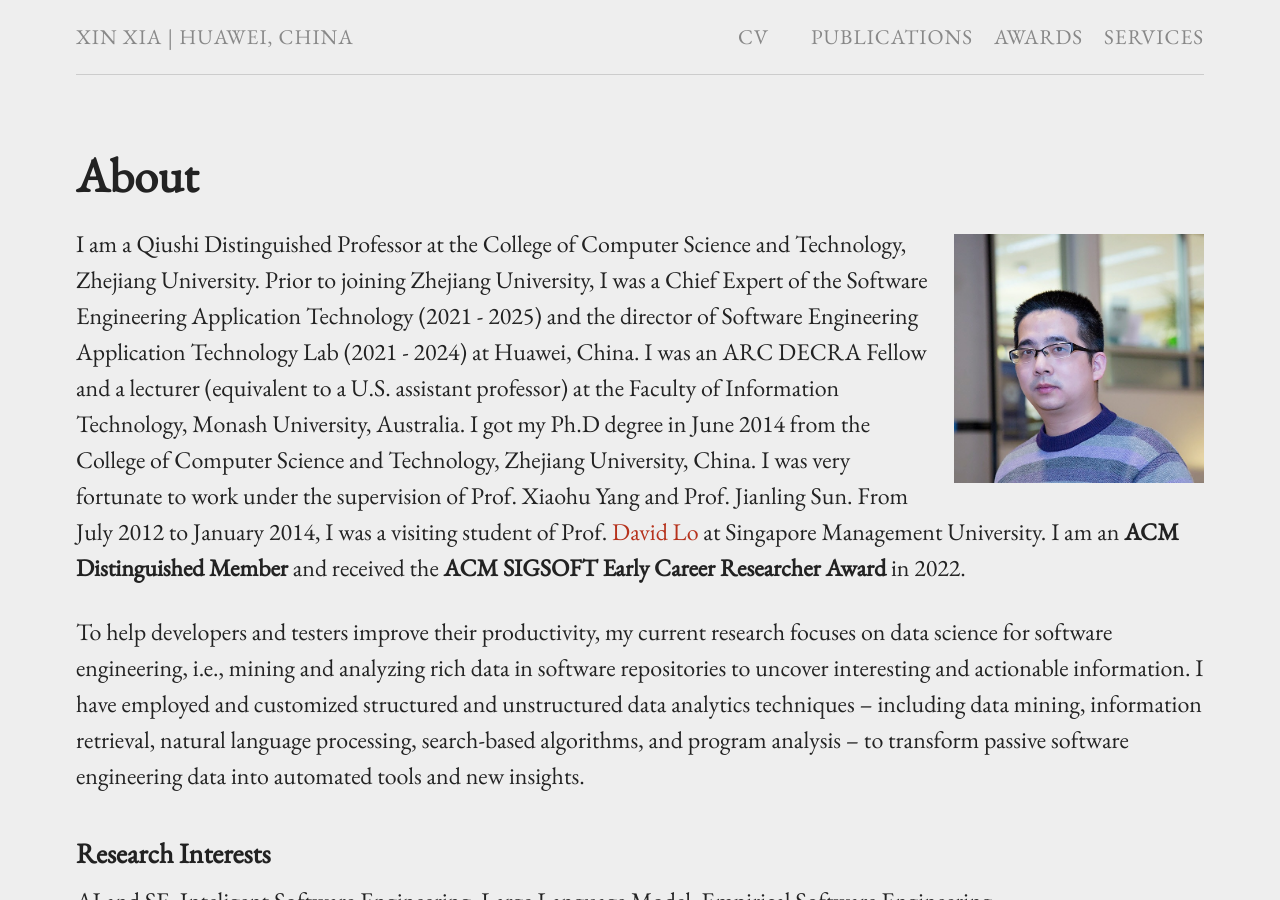
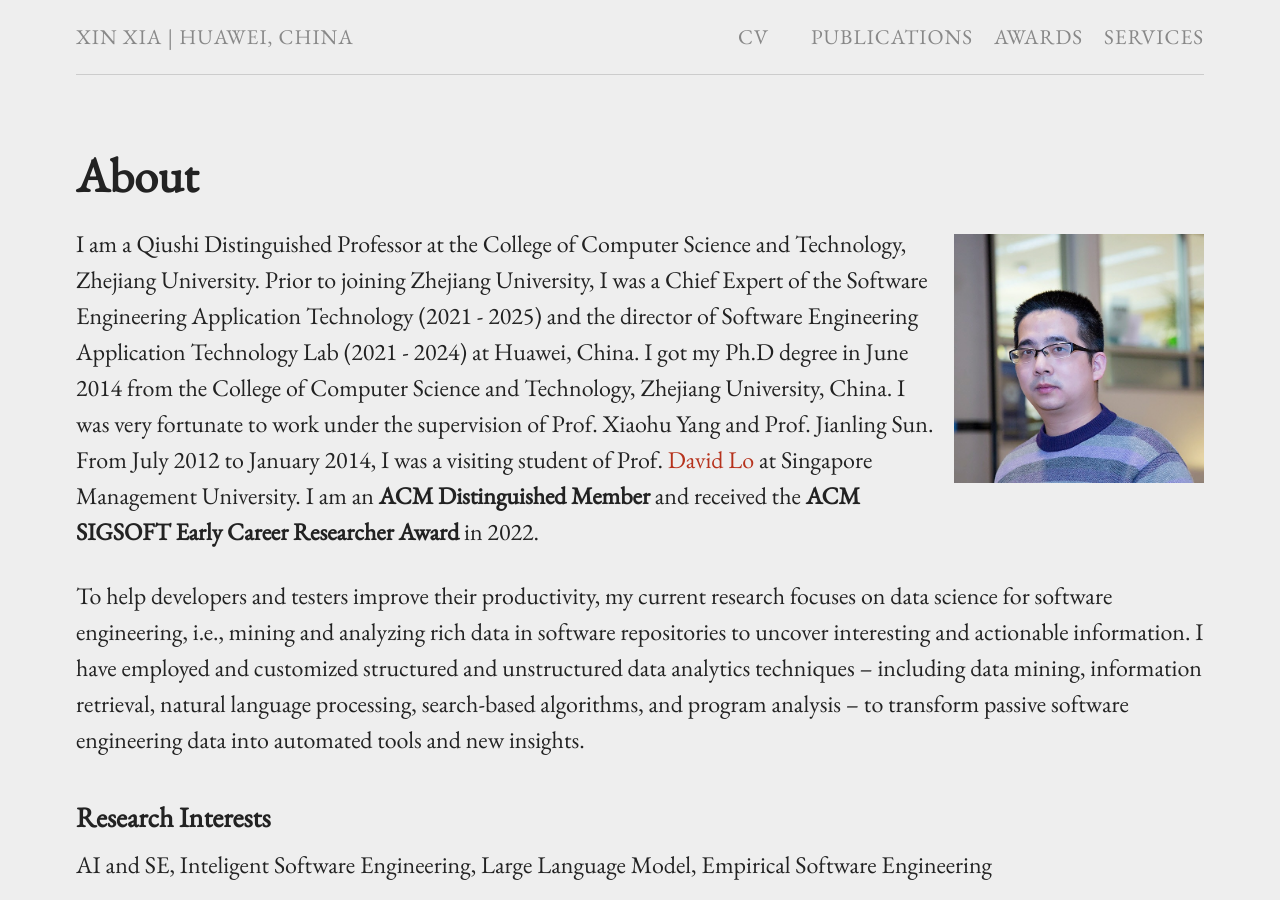
Before and after one commit to xin-xia/xin-xia.github.io, a Jekyll site: the page built from index.md, in a window 1280 px wide and 900 px high. Built offline with Jekyll 4.4.1, drawn with Linux system fonts in a browser that asks for light colours.

Commit message:
Update index.md

```diff
--- a/index.md
+++ b/index.md
@@ -6,7 +6,7 @@ permalink: /
 
 {% include image.html url="images/Xin.jpg" caption="" width="250px"   align="right" %}
 
-I am a Qiushi Distinguished Professor at the College of Computer Science and Technology, Zhejiang University. Prior to joining Zhejiang University, I was a Chief Expert of the Software Engineering Application Technology (2021 - 2025) and the director of Software Engineering Application Technology Lab (2021 - 2024) at Huawei, China.  I was  an ARC DECRA Fellow and a lecturer (equivalent to a U.S. assistant professor) at the Faculty of Information Technology, Monash University, Australia. I got my Ph.D degree in June 2014 from the College of Computer Science and Technology,  Zhejiang University, China.  I was very fortunate to work under the supervision of  Prof. Xiaohu Yang  and Prof. Jianling Sun. From July  2012 to January 2014, I was a visiting student of Prof. [David Lo] at Singapore Management University. I am an <strong>ACM Distinguished Member</strong> and received the <strong>ACM SIGSOFT Early Career Researcher Award</strong> in 2022.
+I am a Qiushi Distinguished Professor at the College of Computer Science and Technology, Zhejiang University. Prior to joining Zhejiang University, I was a Chief Expert of the Software Engineering Application Technology (2021 - 2025) and the director of Software Engineering Application Technology Lab (2021 - 2024) at Huawei, China.   I got my Ph.D degree in June 2014 from the College of Computer Science and Technology,  Zhejiang University, China.  I was very fortunate to work under the supervision of  Prof. Xiaohu Yang  and Prof. Jianling Sun. From July  2012 to January 2014, I was a visiting student of Prof. [David Lo] at Singapore Management University. I am an <strong>ACM Distinguished Member</strong> and received the <strong>ACM SIGSOFT Early Career Researcher Award</strong> in 2022.
 
 
 To help developers and testers improve their productivity, my current research focuses on data science for software engineering, i.e., mining and analyzing
```
